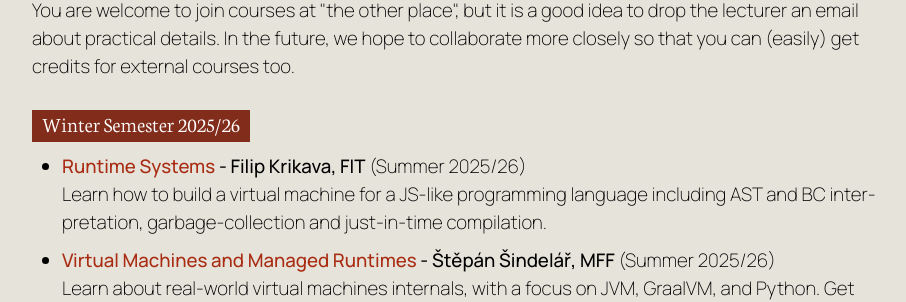
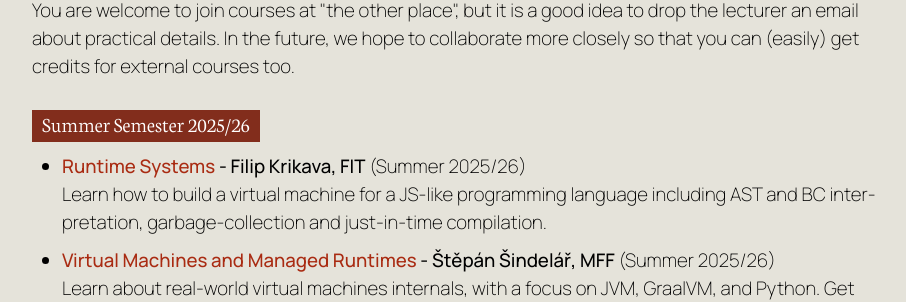
Before and after one commit to prgprg-org/prgprg-org.github.io, a Jekyll site: the page built from index.html, in a window 1280 px wide and 900 px high, scrolled down 1672 px. Shown: the part 150-452 px from the top of the window, without its empty margins (32-938 px from the left). Built offline with Jekyll 4.4.1, drawn with Linux system fonts in a browser that asks for light colours.

Commit message:
typo: "Winter Semester" should be Summer

```diff
--- a/index.html
+++ b/index.html
@@ -99,7 +99,7 @@ layout: default
     <p>You are welcome to join courses at "the other place", but it is a good idea to drop the lecturer an email about practical details.
       In the future, we hope to collaborate more closely so that you can (easily) get credits for external courses too.
     </p>
-    <h3>Winter Semester 2025/26</h3>
+    <h3>Summer Semester 2025/26</h3>
     <ul>
       {% for it in site.data.courses %}
       {% if it.current %}
```
